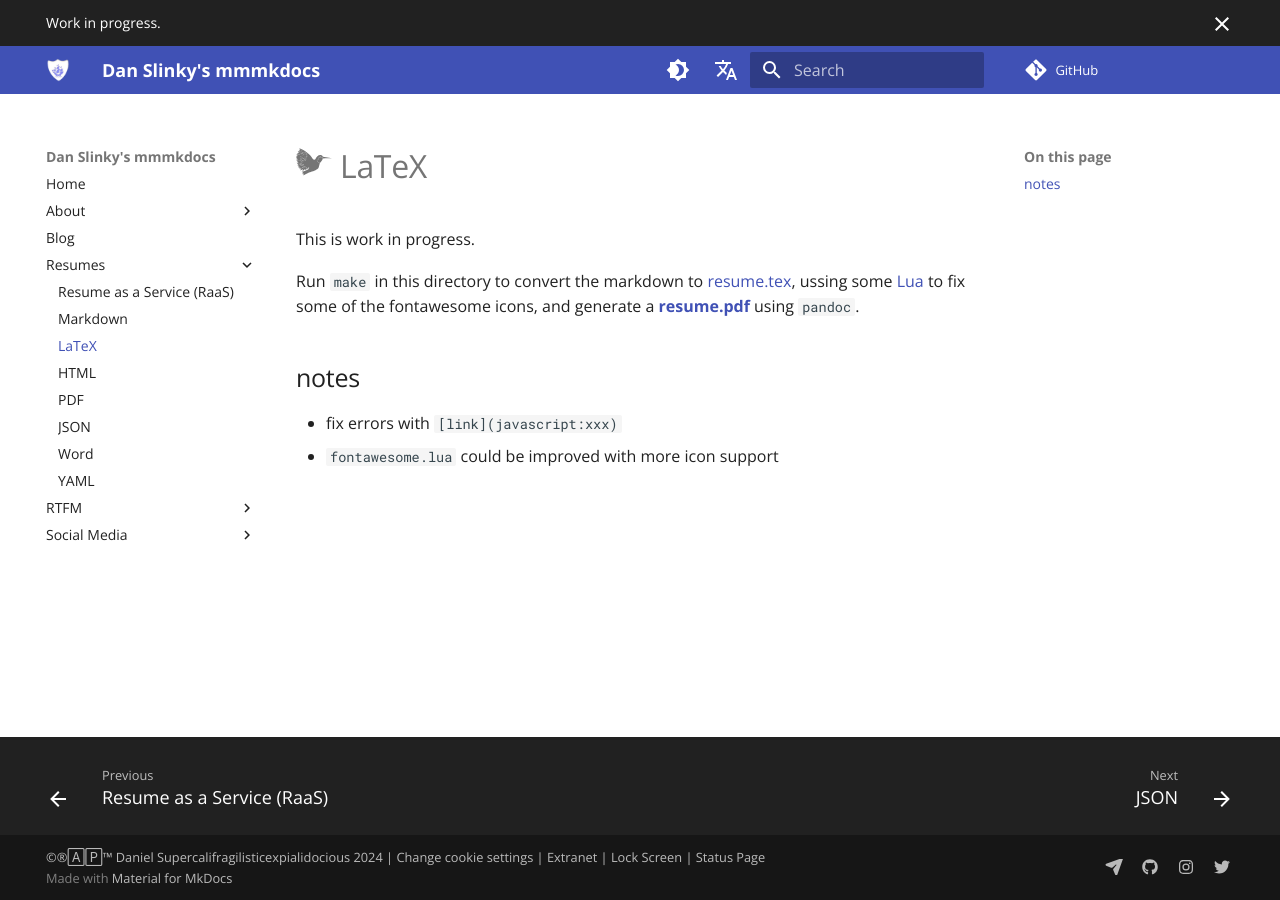
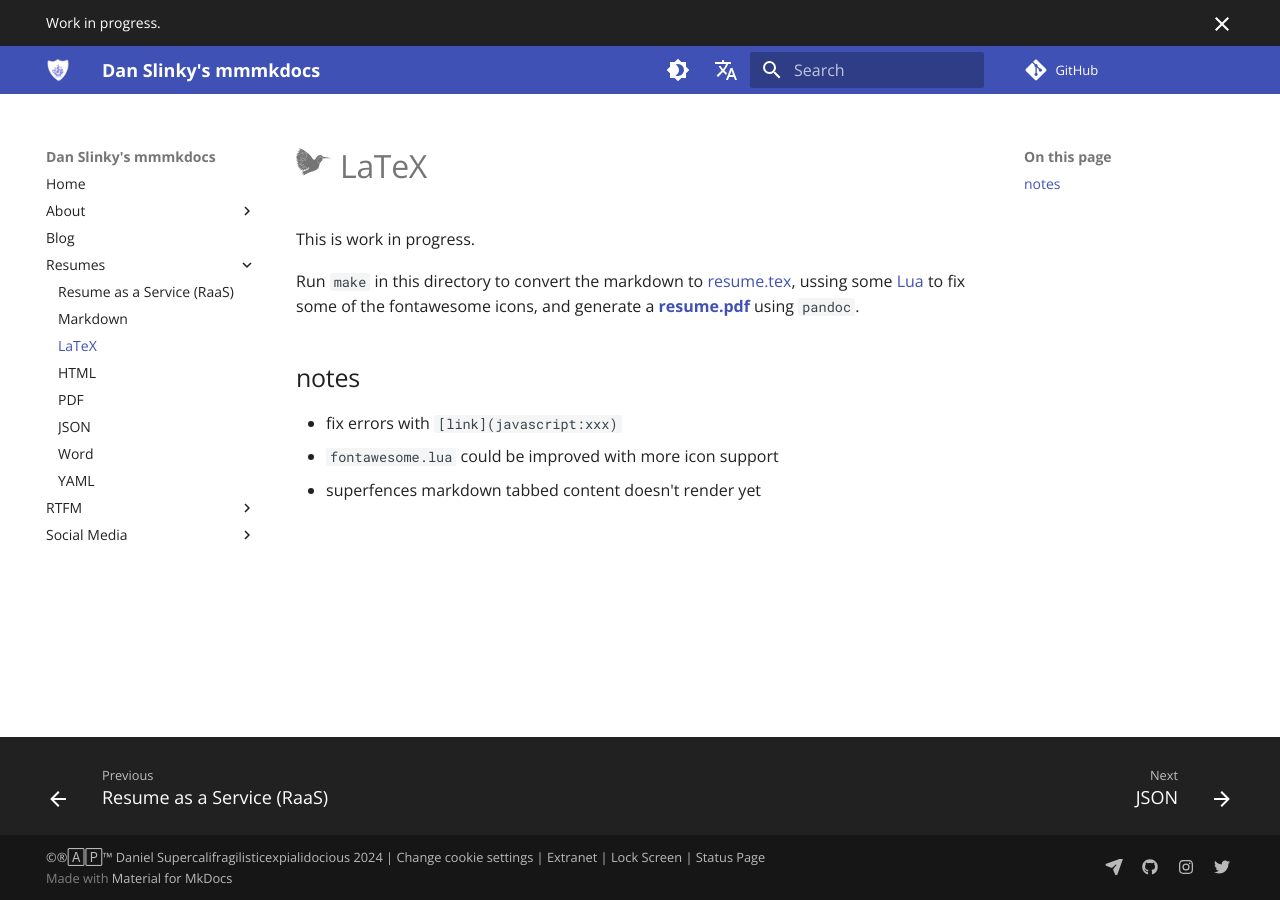
Before and after one commit to danslinky/danslinky.co.uk, an MkDocs documentation site: the page built from docs/resumes/latex/index.md, in a window 1280 px wide. Built offline with MkDocs 1.6.1 and Material for MkDocs 9.7.7, drawn with Linux system fonts in a browser that asks for light colours; plug-ins that fetch from the network failed and are left out; comment, search, counter and statistics services are not loaded.

Commit message:
superfences notes

```diff
--- a/docs/resumes/latex/index.md
+++ b/docs/resumes/latex/index.md
@@ -8,3 +8,4 @@ Run `make` in this directory to convert the markdown to [resume.tex](resume.tex)
 
 - fix errors with `[link](javascript:xxx)`
 - `fontawesome.lua` could be improved with more icon support
+- superfences markdown tabbed content doesn't render yet
```
